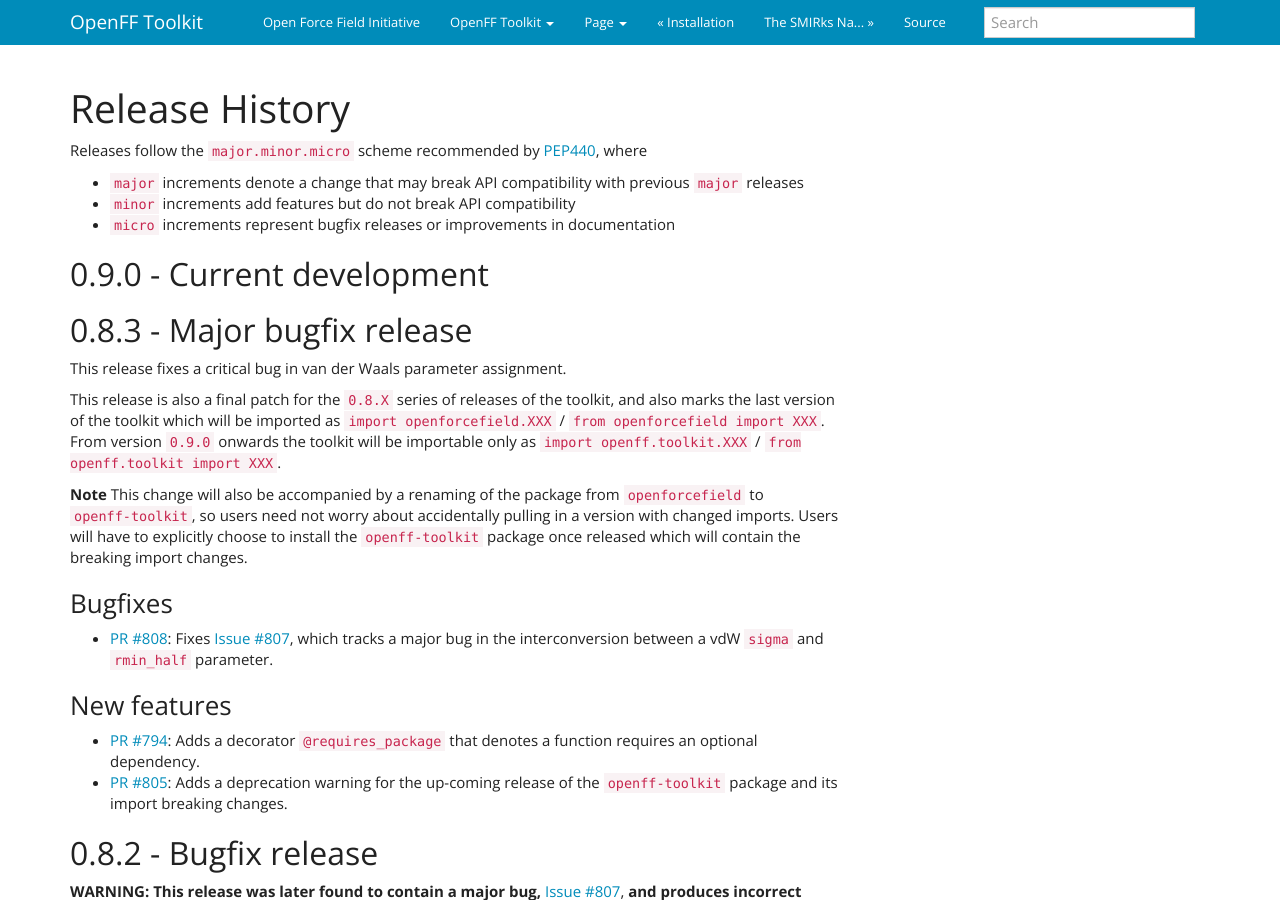
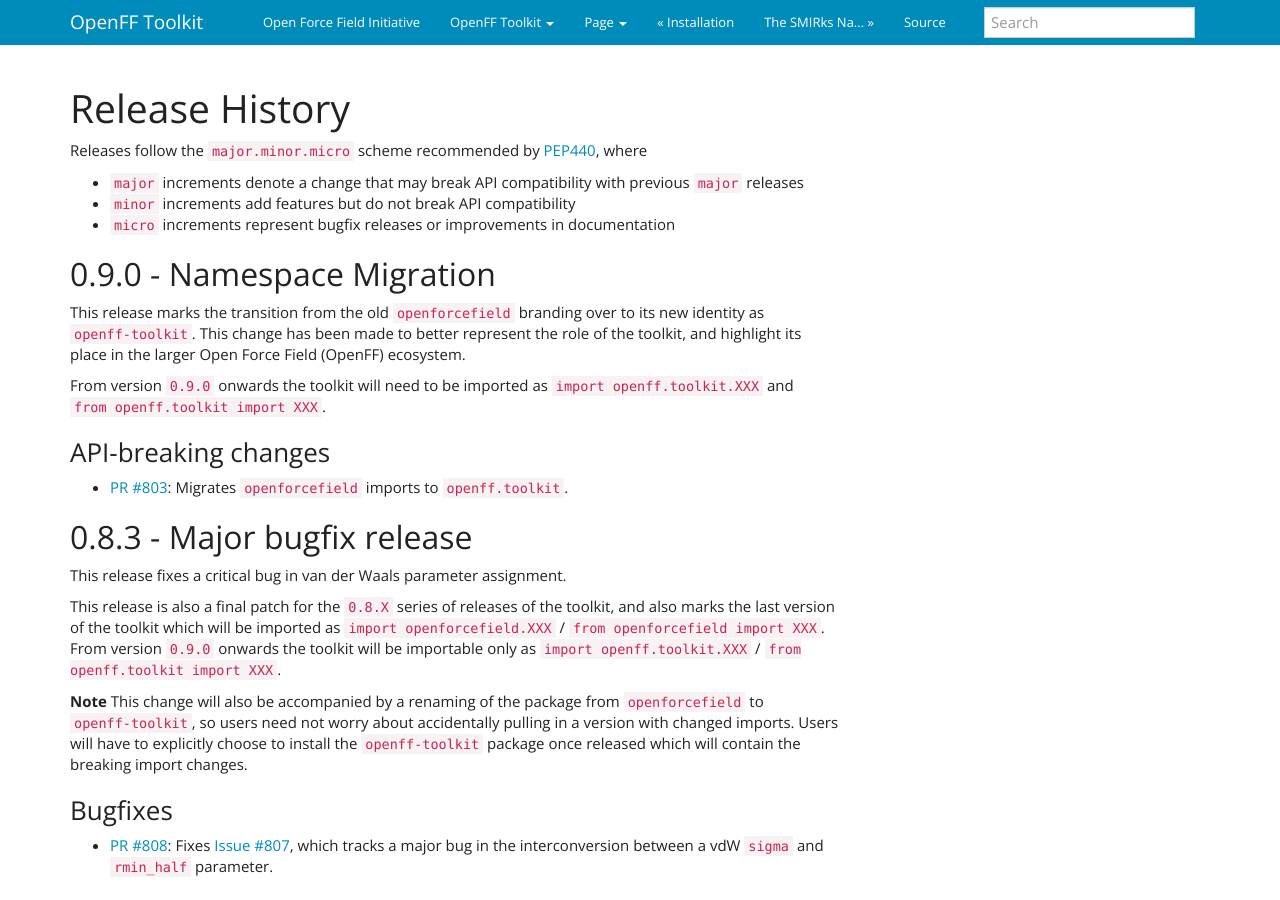
Before and after one commit to openforcefield/openff-toolkit, a Sphinx documentation site: the page built from docs/releasehistory.rst, in a window 1280 px wide and 900 px high. Built offline with Sphinx 7.4.7, drawn with Linux system fonts in a browser that asks for light colours.

Commit message:
Add the 0.9.0 Release Notes (#813)
* Add the 0.9.0 release notes.

* Fix title.

* Remove apostrophe.

* Mark a test as flaky, see issue #810

* Fix broken links in README

* Fix flaky test

* Move flaky mark from OpenEye test to AmberTools test

Co-authored-by: Matthew W. Thompson <mattwthompson@protonmail.com>

```diff
--- a/docs/releasehistory.rst
+++ b/docs/releasehistory.rst
@@ -7,9 +7,20 @@
 * ``minor`` increments add features but do not break API compatibility
 * ``micro`` increments represent bugfix releases or improvements in documentation
 
-0.9.0 - Current development
+0.9.0 - Namespace Migration
 ---------------------------
 
+This release marks the transition from the old ``openforcefield`` branding over to its new
+identity as ``openff-toolkit``. This change has been made to better represent the role of the
+toolkit, and highlight its place in the larger Open Force Field (OpenFF) ecosystem.
+
+From version ``0.9.0`` onwards the toolkit will need to be imported as ``import openff.toolkit.XXX`` and
+``from openff.toolkit import XXX``.
+
+API-breaking changes
+""""""""""""""""""""
+- `PR #803 <https://github.com/openforcefield/openforcefield/pull/803>`_: Migrates ``openforcefield``
+  imports to ``openff.toolkit``.
 
 0.8.3 - Major bugfix release
 ----------------------------
```
Also changed, not shown: README.md (+2 -2 lines), 1 other file.
